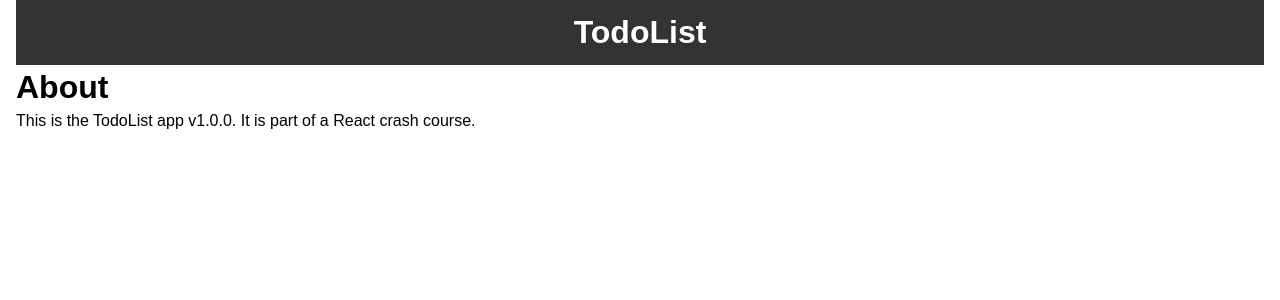
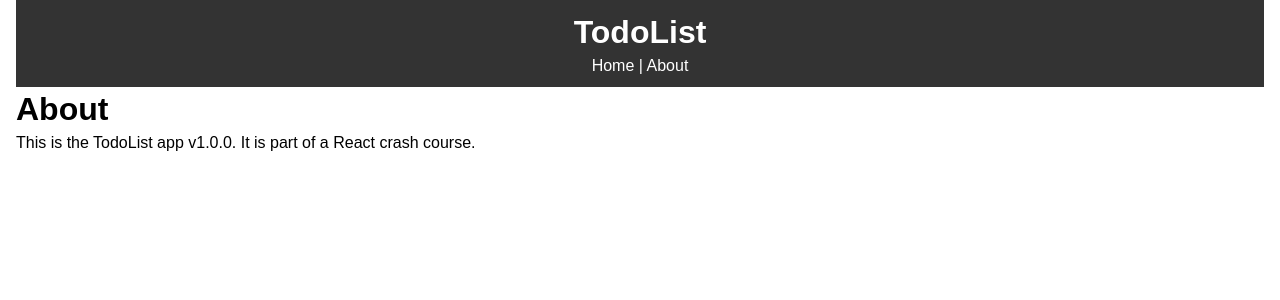
Before and after one commit to lianthompson/react-crash-course, a React (Create React App) app: page /about in a window 1280 px wide. Shown: the top 300 px of the page. Built offline with nearby package versions, Linux system fonts and the light colour scheme.

Commit message:
add links to navbar

```diff
--- a/src/components/layout/Header.js
+++ b/src/components/layout/Header.js
@@ -1,9 +1,11 @@
-import React from 'react'
+import React from 'react';
+import { Link } from 'react-router-dom';
 
 export default function Header() {
     return (
         <header style={headerStyle}>
             <h1>TodoList</h1>
+            <Link style={linkStyle} to="/">Home</Link> | <Link style={linkStyle} to="/about">About</Link>
         </header>
     )
 }
@@ -14,3 +16,8 @@
     textAlign: 'center',
     padding: '10px'
 }
+
+const linkStyle = {
+    color: "#fff",
+    textDecoration: 'none'
+}
```
